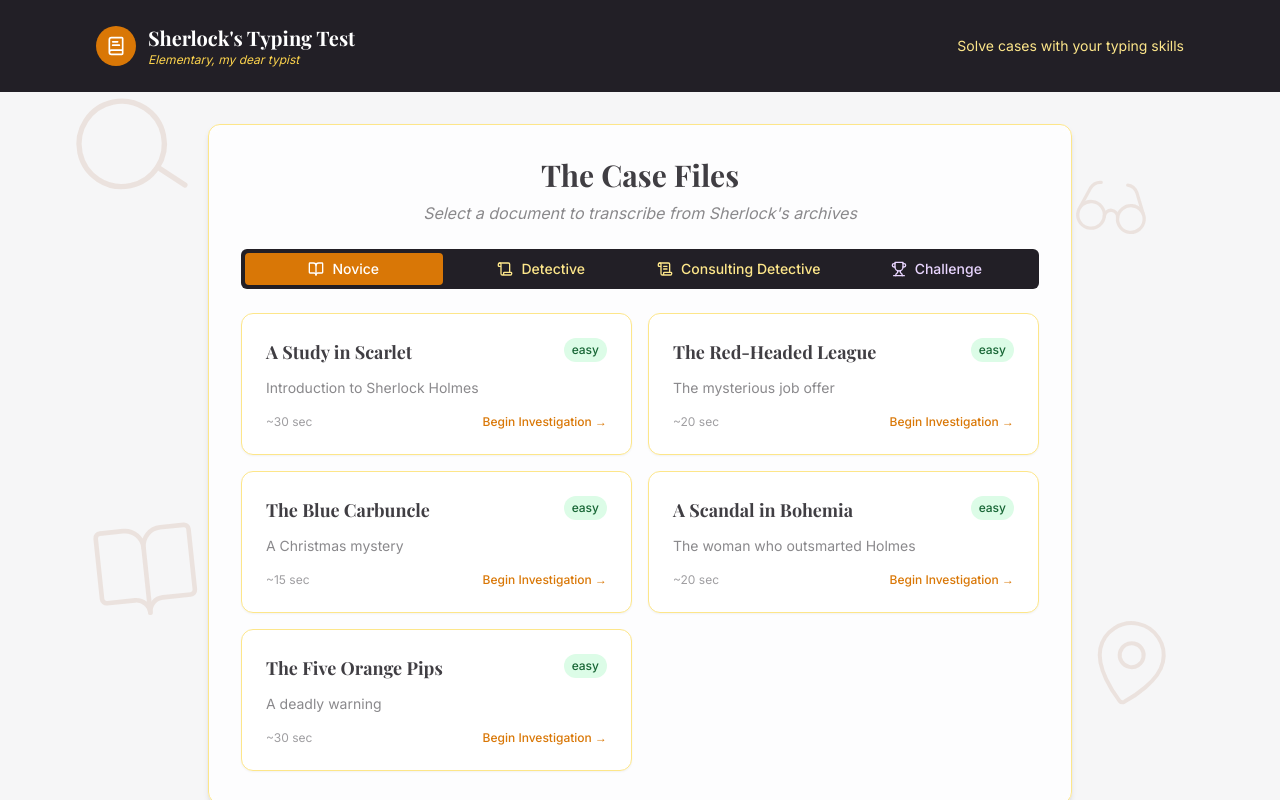
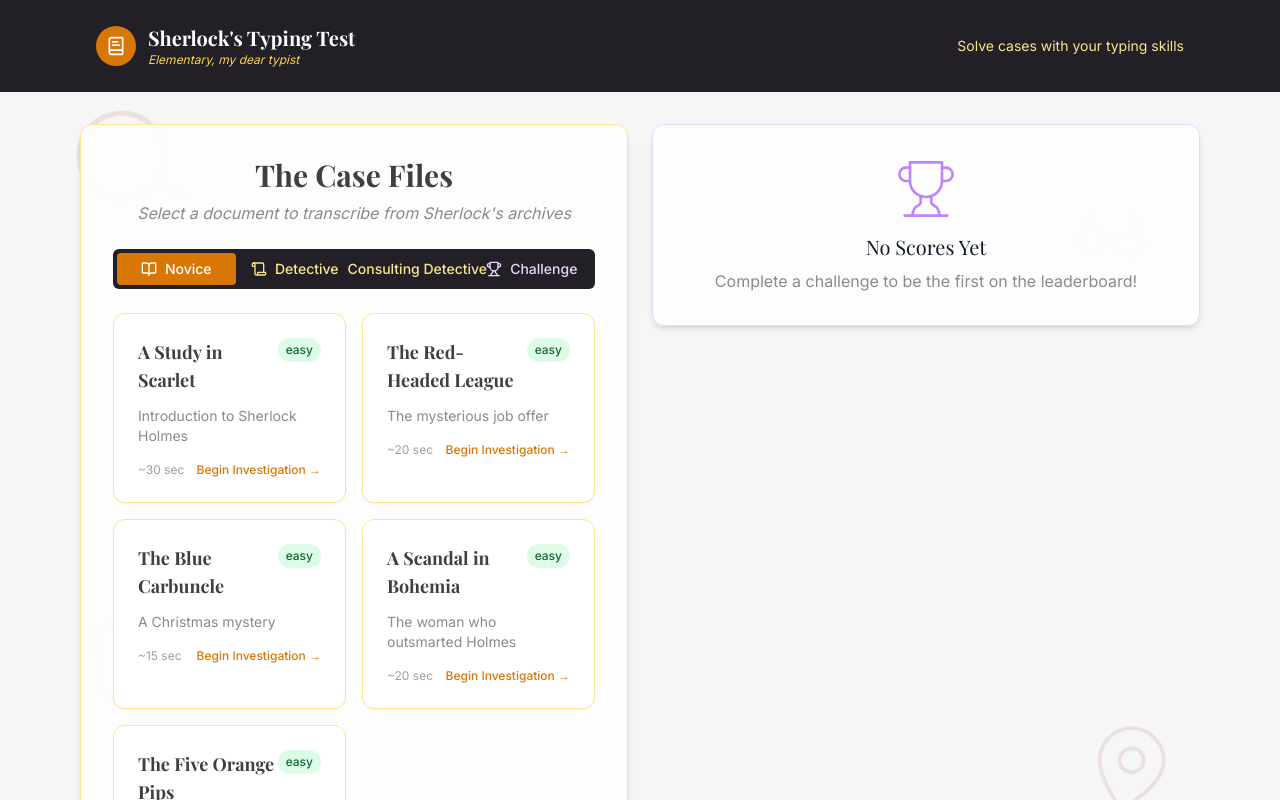
Before and after one commit to pzavar/sherlock-holmes-typing-game, a React (Vite) app: page / in a window 1280 px wide. Shown: the top 800 px of the page. Built offline with nearby package versions, Linux system fonts and the light colour scheme.

Commit message:
Display leaderboard on home page
The leaderboard is now visible on the home page.

```diff
--- /dev/null
+++ b/src/components/typing/GlobalLeaderboard.tsx
@@ -0,0 +1,79 @@
+
+import React, { useState, useEffect } from 'react';
+import { HighScore } from '@/types';
+import HighScoresList from './HighScoresList';
+import { getHighScores } from '@/utils/textUtils';
+import { Award, Trophy, Users } from 'lucide-react';
+import { Button } from '@/components/ui/button';
+
+const GlobalLeaderboard = () => {
+  const [allScores, setAllScores] = useState<HighScore[]>([]);
+  const [activeTab, setActiveTab] = useState<'recent' | 'top'>('top');
+
+  useEffect(() => {
+    const scores = getHighScores();
+    setAllScores(scores);
+  }, []);
+
+  // Get top scores - sort by WPM
+  const topScores = [...allScores].sort((a, b) => b.wpm - a.wpm).slice(0, 10);
+
+  // Get recent scores - sort by date
+  const recentScores = [...allScores].sort((a, b) => b.date - a.date).slice(0, 10);
+
+  // If no scores yet
+  if (allScores.length === 0) {
+    return (
+      <div className="flex flex-col items-center justify-center py-8 px-4 bg-white/80 backdrop-blur-sm rounded-xl border border-purple-200 shadow-md">
+        <Trophy className="text-purple-400 h-16 w-16 mb-3" strokeWidth={1} />
+        <h3 className="text-xl font-serif font-medium text-center mb-2">No Scores Yet</h3>
+        <p className="text-center text-[#8A898C]">
+          Complete a challenge to be the first on the leaderboard!
+        </p>
+      </div>
+    );
+  }
+
+  return (
+    <div className="bg-white/80 backdrop-blur-sm rounded-xl p-6 border border-purple-200 shadow-md">
+      <div className="flex items-center justify-center gap-3 mb-6">
+        <Trophy className="text-purple-600 h-6 w-6" />
+        <h2 className="text-2xl font-serif font-bold text-[#403E43]">Detective Leaderboard</h2>
+      </div>
+
+      <div className="flex gap-2 mb-4">
+        <Button
+          variant={activeTab === 'top' ? 'default' : 'outline'}
+          className={activeTab === 'top'
+            ? 'bg-purple-600 hover:bg-purple-700 text-white'
+            : 'border-purple-300 text-purple-700 hover:bg-purple-50'}
+          onClick={() => setActiveTab('top')}
+          size="sm"
+        >
+          <Award className="h-4 w-4 mr-1" />
+          Top Scores
+        </Button>
+
+        <Button
+          variant={activeTab === 'recent' ? 'default' : 'outline'}
+          className={activeTab === 'recent'
+            ? 'bg-purple-600 hover:bg-purple-700 text-white'
+            : 'border-purple-300 text-purple-700 hover:bg-purple-50'}
+          onClick={() => setActiveTab('recent')}
+          size="sm"
+        >
+          <Users className="h-4 w-4 mr-1" />
+          Recent Scores
+        </Button>
+      </div>
+
+      {activeTab === 'top' ? (
+        <HighScoresList scores={topScores} title="Top Investigators" />
+      ) : (
+        <HighScoresList scores={recentScores} title="Recent Investigations" />
+      )}
+    </div>
+  );
+};
+
+export default GlobalLeaderboard;
--- a/src/pages/Index.tsx
+++ b/src/pages/Index.tsx
@@ -9,6 +9,7 @@ import { Button } from '@/components/ui/button';
 import { Scroll, CheckCircle, Search, BookOpen, Glasses, MapPin } from 'lucide-react';
 import HighScoreForm from '@/components/typing/HighScoreForm';
 import HighScoresList from '@/components/typing/HighScoresList';
+import GlobalLeaderboard from '@/components/typing/GlobalLeaderboard';
 
 const Index = () => {
   const [selectedChallenge, setSelectedChallenge] = useState<Challenge | null>(null);
@@ -67,8 +68,9 @@ const Index = () => {
 
       <Header />
 
-      <main className="flex-1 container max-w-4xl mx-auto px-4 py-8 relative z-10">
+      <main className="flex-1 container max-w-6xl mx-auto px-4 py-8 relative z-10">
         {!selectedChallenge ? (
+          <div className="grid md:grid-cols-2 gap-6">
             <div className="bg-white/80 backdrop-blur-sm rounded-xl p-8 shadow-md border border-amber-200">
               <div className="mb-6 text-center">
                 <h2 className="text-3xl font-serif font-bold text-[#403E43] mb-2">The Case Files</h2>
@@ -78,6 +80,12 @@ const Index = () => {
                 challenges={typingChallenges}
                 onSelect={handleChallengeSelect}
               />
+            </div>
+
+            {/* Leaderboard Column */}
+            <div>
+              <GlobalLeaderboard />
+            </div>
           </div>
         ) : !completedStats ? (
           <div className="bg-white/80 backdrop-blur-sm rounded-xl p-8 shadow-md border border-amber-200">
```
Lines whose indentation alone changed are shown as unchanged.
